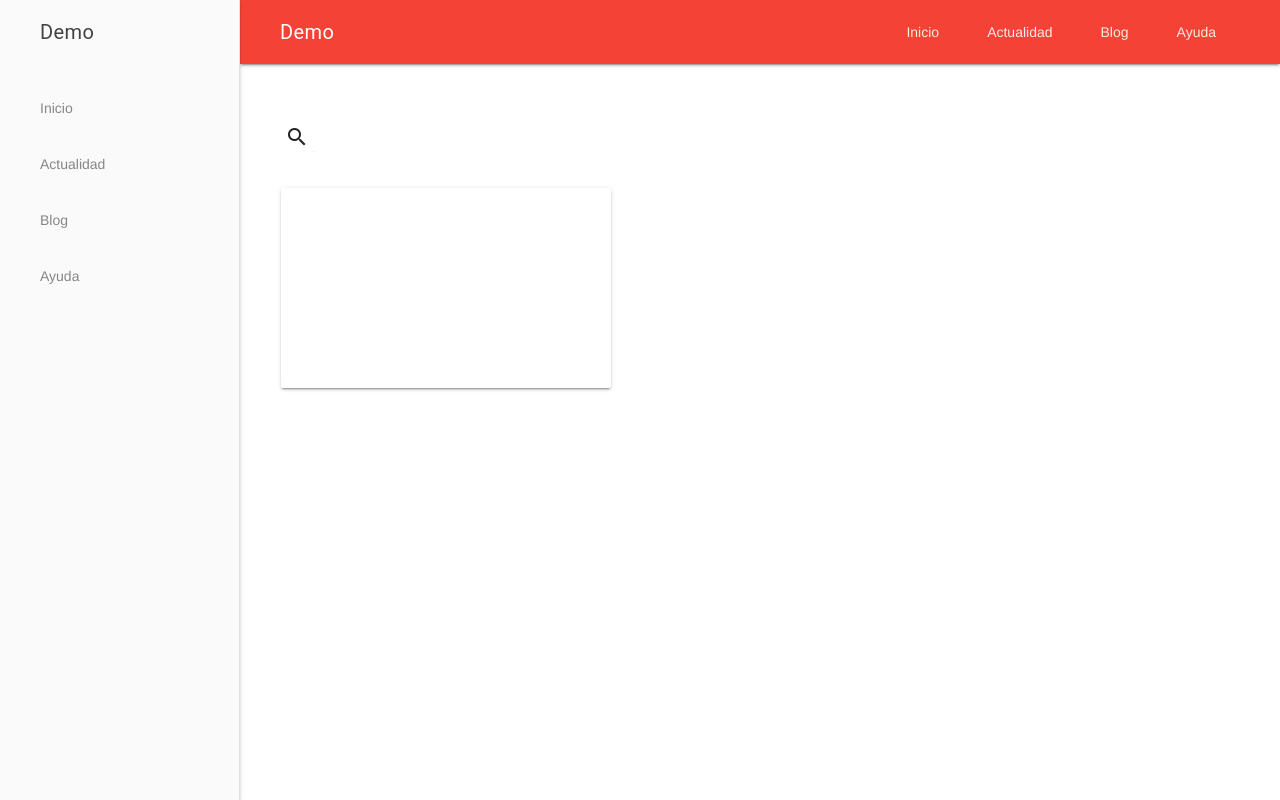
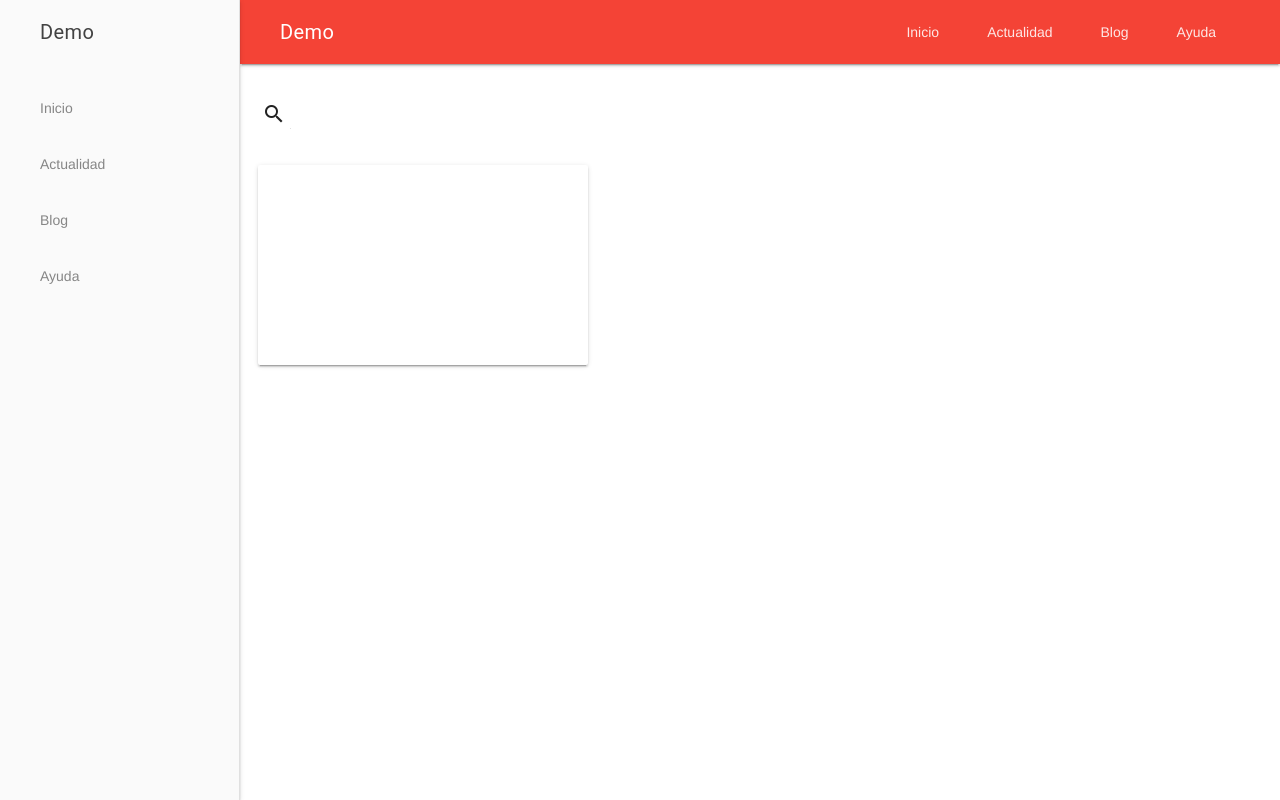
Before and after one commit to emoralesd3/emoralesd3.github.io, a plain HTML site: page index.html in a window 1280 px wide. Drawn offline with Linux system fonts and the light colour scheme; no server answers.

Commit message:
quitando el padding del contenido reduciendo a 2px

```diff
--- a/style.css
+++ b/style.css
@@ -5,5 +5,5 @@
 }
 
 .page-content{
-    padding: 25px;
+    padding: 2px;
 }
```
